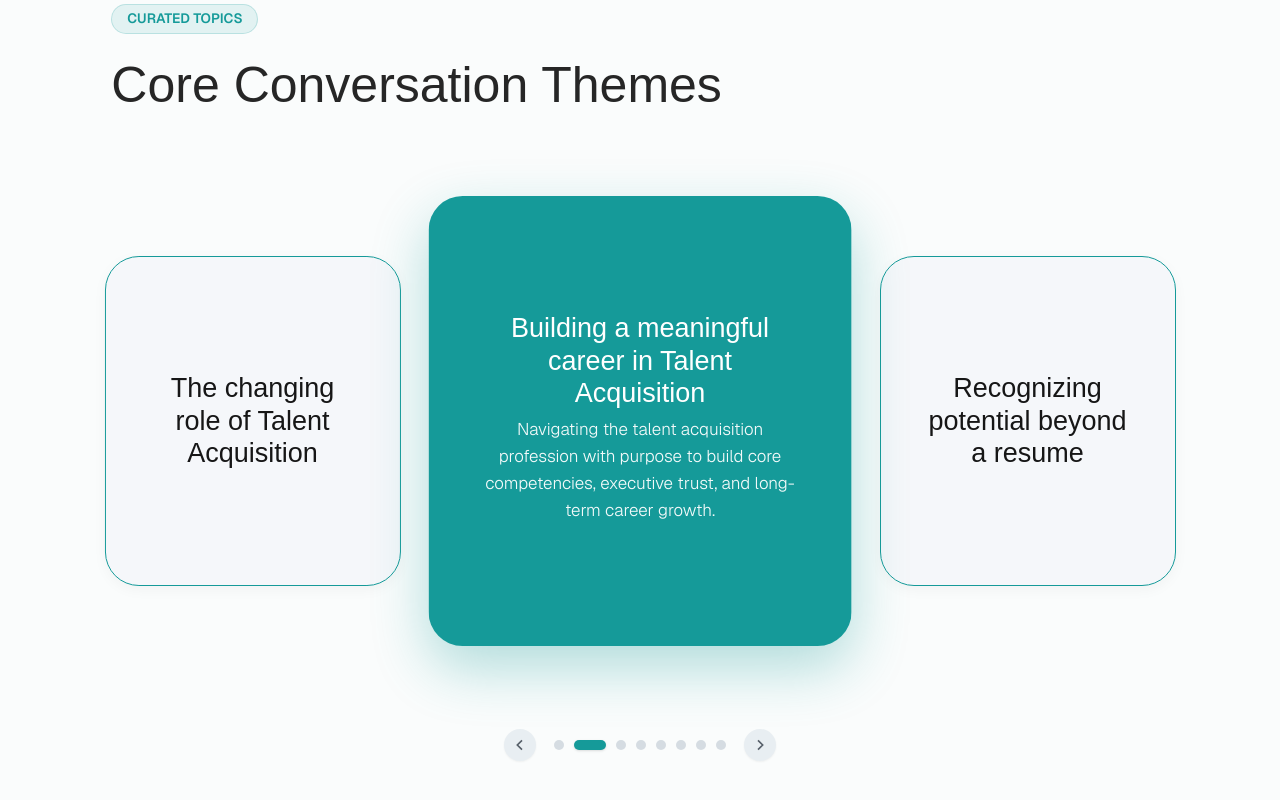
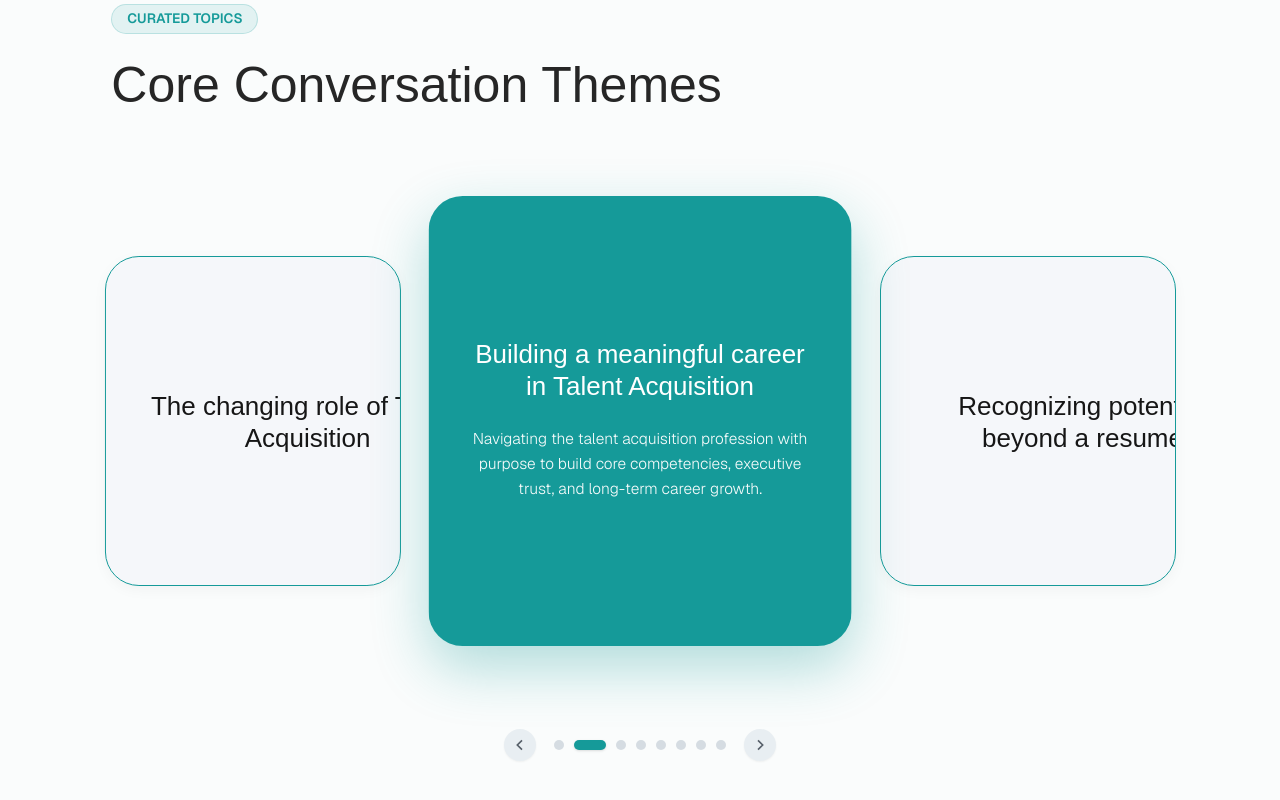
Before and after one commit to career141-dev/VOICE_OF_TALENT_LANDING, a Next.js app: page / in a window 1280 px wide. Shown: the part 3038-3838 px from the top of the page. Built offline with nearby package versions, Linux system fonts and the light colour scheme; no server answers; grey boxes are pictures that could not be loaded; a web font is replaced by a local one.

Commit message:
Treat carousel paragraph as strictly fixed-width content block without reflow or resizing

```diff
--- a/src/app/components/CoreConversationThemes.tsx
+++ b/src/app/components/CoreConversationThemes.tsx
@@ -228,14 +228,27 @@ export default function CoreConversationThemes() {
                   if (diff === -1) handlePrev();
                   if (diff === 1) handleNext();
                 }}
-                className={`absolute top-1/2 -translate-y-1/2 flex flex-col items-center justify-center text-center rounded-[28px] xl:rounded-[34px] border-[1.5px] select-none px-4 sm:px-6 xl:px-8 py-6 ${
+                className={`absolute top-1/2 -translate-y-1/2 flex flex-col items-center justify-center text-center rounded-[28px] xl:rounded-[34px] border-[1.5px] select-none px-4 xl:px-8 py-6 overflow-hidden ${
                   isActive ? "cursor-default" : "cursor-pointer"
                 }`}
               >
-                {/* Fixed-width Content Container: Stable width with breathing room so lines never truncate */}
-                <div className="w-[420px] max-w-[90%] flex flex-col items-center justify-center mx-auto shrink-0">
-                  {/* Title Slot: Fixed width & increased font size */}
-                  <div className="w-full h-[74px] xl:h-[82px] flex items-center justify-center text-center shrink-0 px-1">
+                {/* Strictly Fixed-Width Content Container: Identical width on every card so text never reflows */}
+                <div
+                  style={{ width: "340px", minWidth: "340px", maxWidth: "340px" }}
+                  className="flex flex-col items-center justify-center mx-auto shrink-0"
+                >
+                  {/* Title Slot: Fixed width; translates vertically on side cards to stay perfectly centered */}
+                  <motion.div
+                    animate={{
+                      y: diff === 0 ? 0 : 52,
+                    }}
+                    transition={{
+                      duration: DESKTOP_BOX_DURATION_MS / 1000,
+                      ease: [0.25, 1, 0.5, 1],
+                    }}
+                    style={{ width: "340px", minWidth: "340px", maxWidth: "340px", height: "70px" }}
+                    className="flex items-center justify-center text-center shrink-0 px-1"
+                  >
                     <motion.h3
                       animate={{
                         color: diff === 0 ? "#FFFFFF" : "#161616",
@@ -245,44 +258,54 @@ export default function CoreConversationThemes() {
                         ease: [0.25, 1, 0.5, 1],
                       }}
                       style={{
+                        width: "340px",
+                        minWidth: "340px",
+                        maxWidth: "340px",
                         display: "-webkit-box",
-                        WebkitLineClamp: 3,
+                        WebkitLineClamp: 2,
                         WebkitBoxOrient: "vertical",
                         overflow: "hidden",
                       }}
-                      className="w-full font-cal font-normal leading-[1.22] text-[22px] sm:text-[24px] xl:text-[27px] text-center shrink-0"
+                      className="font-cal font-normal leading-[1.22] text-[22px] sm:text-[24px] xl:text-[26px] text-center shrink-0"
                     >
                       {theme.title}
                     </motion.h3>
-                  </div>
+                  </motion.div>
 
-                  {/* Paragraph Slot: Only occupies space when active (diff === 0), so side cards center text completely */}
-                  <motion.div
-                    initial={false}
+                  {/* Paragraph Slot: Strictly fixed width (340px) & height (84px). NO height animation so text never resizes */}
+                  <div
+                    style={{
+                      width: "340px",
+                      minWidth: "340px",
+                      maxWidth: "340px",
+                      height: "84px",
+                      marginTop: "16px",
+                    }}
+                    className="flex items-center justify-center text-center overflow-hidden shrink-0 px-1"
+                  >
+                    <motion.p
                       animate={{
-                      height: diff === 0 ? 104 : 0,
-                      marginTop: diff === 0 ? 16 : 0,
                         opacity: diff === 0 ? 1 : 0,
                       }}
                       transition={{
                         duration: DESKTOP_BOX_DURATION_MS / 1000,
                         ease: [0.25, 1, 0.5, 1],
                       }}
-                    className="w-full flex items-center justify-center text-center overflow-hidden shrink-0 px-1"
-                  >
-                    <p
                       style={{
+                        width: "340px",
+                        minWidth: "340px",
+                        maxWidth: "340px",
                         display: "-webkit-box",
-                        WebkitLineClamp: 4,
+                        WebkitLineClamp: 3,
                         WebkitBoxOrient: "vertical",
                         overflow: "hidden",
                         textOverflow: "ellipsis",
                       }}
-                      className="w-full font-geist text-[15px] sm:text-[16px] xl:text-[17px] font-light leading-[25px] xl:leading-[27px] text-white/95 text-center shrink-0"
+                      className="font-geist text-[15px] xl:text-[15.5px] font-light leading-[24px] xl:leading-[25px] text-white/95 text-center shrink-0"
                     >
                       {theme.description}
-                    </p>
-                  </motion.div>
+                    </motion.p>
+                  </div>
                 </div>
               </motion.article>
             );
@@ -343,9 +366,18 @@ export default function CoreConversationThemes() {
                 }}
                 className="absolute top-1/2 -translate-y-1/2 w-full max-w-[320px] sm:max-w-[490px] md:max-w-[610px] flex flex-col justify-center items-center text-center rounded-[26px] sm:rounded-[34px] border-[1.5px] px-5 py-6 sm:px-9 sm:py-8 md:px-12 md:py-9 cursor-pointer overflow-hidden select-none"
               >
-                <div className="w-[280px] sm:w-[400px] md:w-[460px] max-w-[92%] flex flex-col items-center justify-center mx-auto shrink-0">
-                  {/* Title Slot with increased text size */}
-                  <div className="w-full h-[64px] sm:h-[72px] flex items-center justify-center px-1">
+                <div className="w-[270px] sm:w-[380px] md:w-[440px] max-w-[92%] flex flex-col items-center justify-center mx-auto shrink-0">
+                  {/* Title Slot: Smoothly translates vertically on side cards */}
+                  <motion.div
+                    animate={{
+                      y: diff === 0 ? 0 : 42,
+                    }}
+                    transition={{
+                      duration: MOBILE_BOX_DURATION_MS / 1000,
+                      ease: [0.25, 1, 0.5, 1],
+                    }}
+                    className="w-full h-[62px] sm:h-[68px] flex items-center justify-center px-1 shrink-0"
+                  >
                     <motion.h3
                       animate={{
                         color: diff === 0 ? "#FFFFFF" : "#161616",
@@ -360,27 +392,22 @@ export default function CoreConversationThemes() {
                         WebkitBoxOrient: "vertical",
                         overflow: "hidden",
                       }}
-                      className="w-full font-cal text-[21px] sm:text-[25px] md:text-[28px] font-normal leading-[1.25] text-center"
+                      className="w-full font-cal text-[20px] sm:text-[23px] md:text-[26px] font-normal leading-[1.25] text-center shrink-0"
                     >
                       {theme.title}
                     </motion.h3>
-                  </div>
+                  </motion.div>
 
-                  {/* Paragraph Slot: Only occupies space when active */}
-                  <motion.div
-                    initial={false}
+                  {/* Paragraph Slot: Fixed height, NO height animation */}
+                  <div className="w-full h-[72px] sm:h-[80px] mt-3 sm:mt-4 flex items-center justify-center overflow-hidden px-1 shrink-0">
+                    <motion.p
                       animate={{
-                      height: diff === 0 ? 82 : 0,
-                      marginTop: diff === 0 ? 16 : 0,
                         opacity: diff === 0 ? 1 : 0,
                       }}
                       transition={{
                         duration: MOBILE_BOX_DURATION_MS / 1000,
                         ease: [0.25, 1, 0.5, 1],
                       }}
-                    className="w-full flex items-center justify-center overflow-hidden px-1"
-                  >
-                    <p
                       style={{
                         display: "-webkit-box",
                         WebkitLineClamp: 3,
@@ -388,11 +415,11 @@ export default function CoreConversationThemes() {
                         overflow: "hidden",
                         textOverflow: "ellipsis",
                       }}
-                      className="w-full font-geist text-[14.5px] sm:text-[16px] md:text-[17px] font-light leading-[22px] sm:leading-[25px] text-white/95 text-center"
+                      className="w-full font-geist text-[14px] sm:text-[15.5px] font-light leading-[22px] sm:leading-[24px] text-white/95 text-center shrink-0"
                     >
                       {theme.description}
-                    </p>
-                  </motion.div>
+                    </motion.p>
+                  </div>
                 </div>
               </motion.article>
             );
```
Lines whose indentation alone changed are shown as unchanged.
